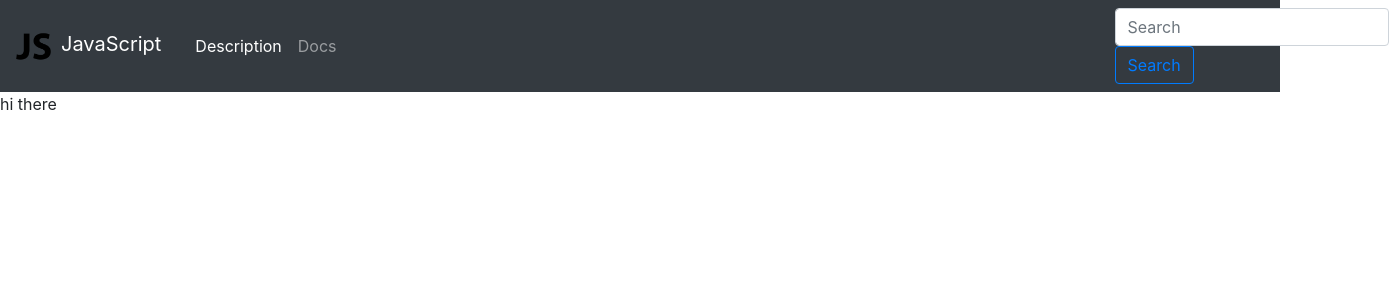
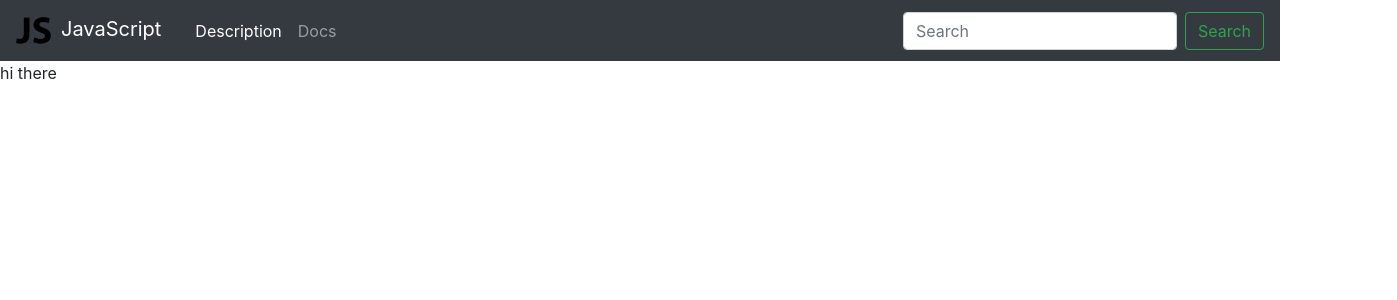
Before and after one commit to hadihabibi1999/web.js, a React (Create React App) app: page /javascript in a window 1280 px wide. Shown: the top 300 px of the page, 1397 px wide, since content can reach past the window. Built offline with nearby package versions, Linux system fonts and the light colour scheme.

Commit message:
bootstrap fixing

```diff
--- a/src/index.js
+++ b/src/index.js
@@ -3,6 +3,8 @@
 import './index.css';
 import App from './App';
 import * as serviceWorker from './serviceWorker';
+import 'bootstrap/dist/css/bootstrap.css';
+
 
 ReactDOM.render(<App/>, document.getElementById('root'));
 
--- a/src/navbar.jsx
+++ b/src/navbar.jsx
@@ -1,7 +1,7 @@
 
 import React from 'react'
-import './index.css'
 import { Route, Link, BrowserRouter as Router } from 'react-router-dom'
+//import { Navbar, Nav } from "react-bootstrap";
 import 'bootstrap/dist/css/bootstrap.css'
 import Docs from './components/docs'
 import Description from './components/description'
@@ -9,28 +9,32 @@
 
 const routing = (
   <Router>
-    <div>
-    <nav class="navbar navbar-expand-lg navbar-dark bg-dark">
-    <Link class="navbar-brand" to='/javascript'><img src={require('./images/js.png')} style={{width:35,height:35}}/><span style={{padding:10}}>JavaScript</span></Link>
-      <ul className='navbar-nav'>
+
+  <nav className="navbar navbar-expand-lg navbar-dark bg-dark">
+       <Link className="navbar-brand" to='/javascript'><img src={require('./images/js.png')} style={{width:35,height:35}}/><span style={{padding:10}}>JavaScript</span></Link>
+    <button className="navbar-toggler" type="button" data-toggle="collapse" data-target="#navbarSupportedContent" aria-controls="navbarSupportedContent" aria-expanded="false" aria-label="Toggle navigation">
+    <span className="navbar-toggler-icon"></span>
+    </button>
+
+  <div className="collapse navbar-collapse" id="navbarSupportedContent">
+    <ul className='navbar-nav mr-auto'>
     <li className='nav-item active'>
-          <Link className='nav-link' to="/description">Description</Link>
+    <Link className='nav-link' to="/description">Description  <span className="sr-only">(current)</span></Link>
         </li>
-        <li class="nav-item">
-          <Link class="nav-link" to="/docs">Docs</Link>
+        <li className="nav-item">
+          <Link className="nav-link" to="/docs">Docs</Link>
         </li>
         </ul>
-        <div  style={{marginLeft:770}} >
-        <form class="form-inline my-2 my-lg-0">
-      <input class="form-control mr-sm-2" type="search" placeholder="Search" aria-label="Search"/>
-      <button class="btn btn-outline-primary my-2 my-sm-0" type="submit">Search</button>
+        <form className="form-inline my-2 my-lg-0">
+      <input className="form-control mr-sm-2" type="search" placeholder="Search" aria-label="Search"/>
+      <button className="btn btn-outline-success my-2 my-sm-0" type="submit">Search</button>
     </form>
       </div>
        </nav>
        <Route path="/docs" component={Docs} />
        <Route path="/description" component={Description} />
        <Route path="/javascript" component={Js} />
-    </div>
   </Router>
+
 );
 export default routing;
```
Lines whose indentation alone changed are shown as unchanged.
